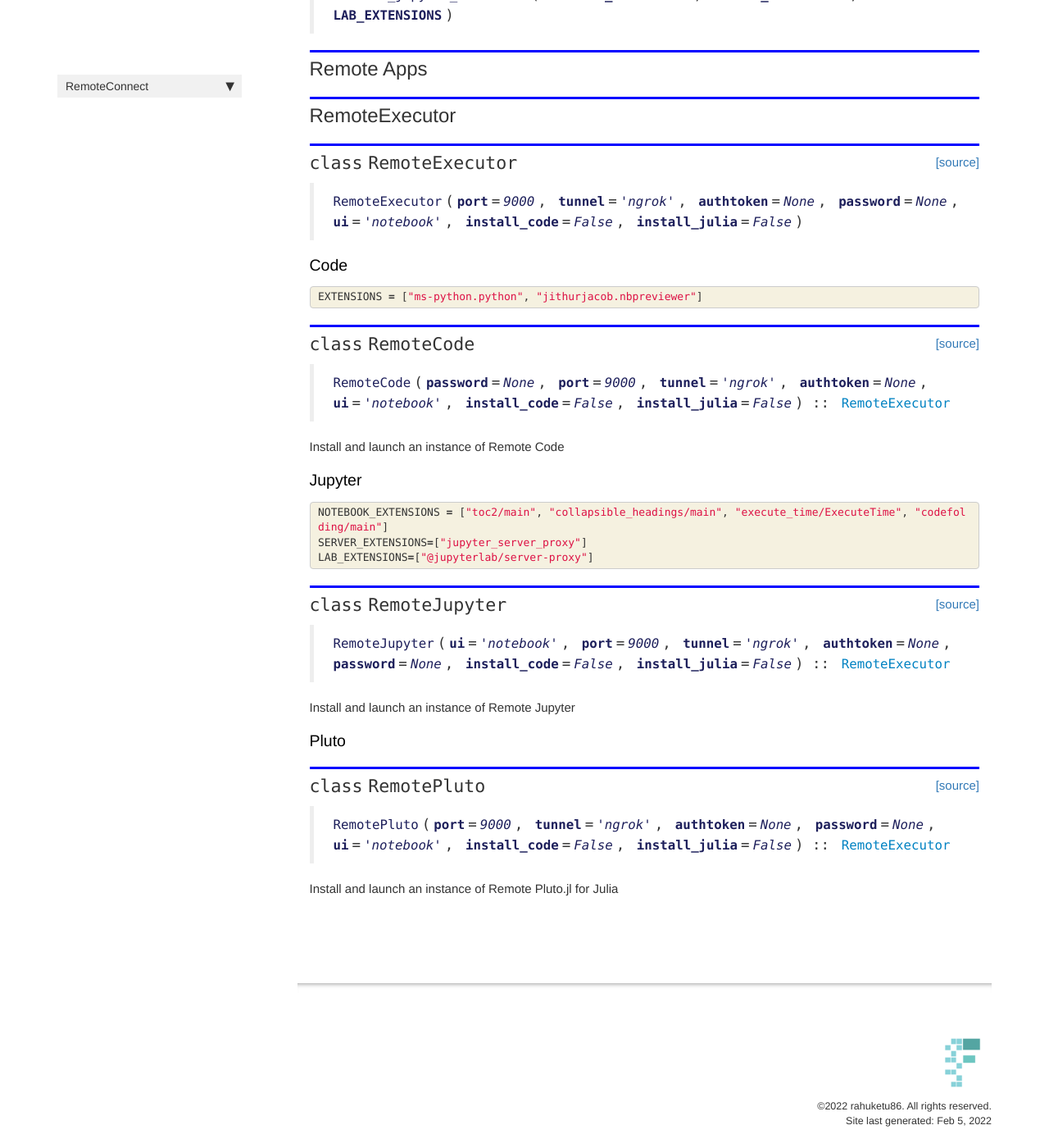
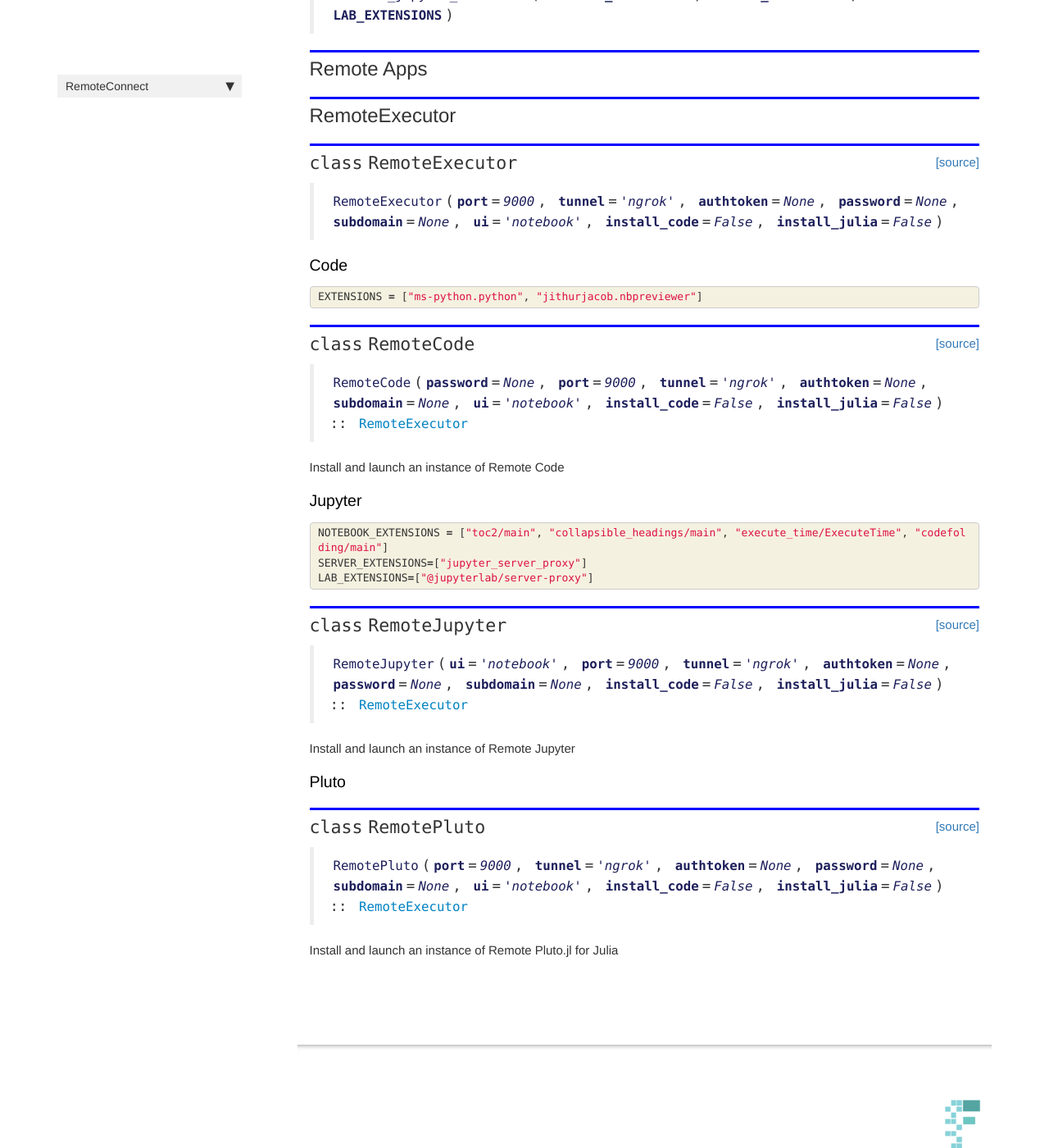
Before and after one commit to Rahuketu86/RemoteConnect, a Jekyll site: the page built from docs/core.html, in a window 1280 px wide and 1400 px high, scrolled down 1921 px. Shown: the whole window at 82% size. Built offline with Jekyll 4.4.1, drawn with Linux system fonts in a browser that asks for light colours; nearby versions of some CDN libraries; comment, search, counter and statistics services are not loaded.

Commit message:
Added a subdomain command

```diff
--- a/RemoteConnect/cli.py
+++ b/RemoteConnect/cli.py
@@ -24,6 +24,7 @@ def start_jupyter(port:Param("Port to Start Jupyter", type=int)=9000,
                   ui:Param("Interface to start", type=str)='notebook',
                   tunnel:Param("Tunel Type", type=str)='ngrok',
                   authtoken:Param("Tunnel Authtoken for ngrok", type=str)=None,
+                  subdomain:Param("Add a subdomain only for localtunnel", type=str)=None,
                   install_code:Param("Flag to install code", type=bool)=False,
                   install_julia:Param("Flag to install code", type=bool)=False,
                   ):
@@ -35,6 +36,7 @@ def start_jupyter(port:Param("Port to Start Jupyter", type=int)=9000,
                            ui=ui,
                            tunnel=tunnel,
                            authtoken=authtoken,
+                           subdomain=subdomain,
                            install_code=install_code,
                            install_julia=install_julia
                           )
--- a/docs/cli.html
+++ b/docs/cli.html
@@ -91,7 +91,7 @@ nb_path: "nbs/01_cli.ipynb"
 
 
 <div class="output_markdown rendered_html output_subarea ">
-<h4 id="start_jupyter" class="doc_header"><code>start_jupyter</code><a href="https://github.com/rahuketu86/RemoteConnect/tree/master/RemoteConnect/cli.py#L22" class="source_link" style="float:right">[source]</a></h4><blockquote><p><code>start_jupyter</code>(<strong><code>port</code></strong>:"Port to Start Jupyter"=<em><code>9000</code></em>, <strong><code>ui</code></strong>:"Interface to start"=<em><code>'notebook'</code></em>, <strong><code>tunnel</code></strong>:"Tunel Type"=<em><code>'ngrok'</code></em>, <strong><code>authtoken</code></strong>:"Tunnel Authtoken for ngrok"=<em><code>None</code></em>, <strong><code>install_code</code></strong>:"Flag to install code"=<em><code>False</code></em>, <strong><code>install_julia</code></strong>:"Flag to install code"=<em><code>False</code></em>)</p>
+<h4 id="start_jupyter" class="doc_header"><code>start_jupyter</code><a href="https://github.com/rahuketu86/RemoteConnect/tree/master/RemoteConnect/cli.py#L22" class="source_link" style="float:right">[source]</a></h4><blockquote><p><code>start_jupyter</code>(<strong><code>port</code></strong>:"Port to Start Jupyter"=<em><code>9000</code></em>, <strong><code>ui</code></strong>:"Interface to start"=<em><code>'notebook'</code></em>, <strong><code>tunnel</code></strong>:"Tunel Type"=<em><code>'ngrok'</code></em>, <strong><code>authtoken</code></strong>:"Tunnel Authtoken for ngrok"=<em><code>None</code></em>, <strong><code>subdomain</code></strong>:"Add a subdomain only for localtunnel"=<em><code>None</code></em>, <strong><code>install_code</code></strong>:"Flag to install code"=<em><code>False</code></em>, <strong><code>install_julia</code></strong>:"Flag to install code"=<em><code>False</code></em>)</p>
 </blockquote>
 <p>Starts Jupyter</p>
 
@@ -146,7 +146,7 @@ nb_path: "nbs/01_cli.ipynb"
 
 
 <div class="output_markdown rendered_html output_subarea ">
-<h4 id="start_pluto" class="doc_header"><code>start_pluto</code><a href="https://github.com/rahuketu86/RemoteConnect/tree/master/RemoteConnect/cli.py#L44" class="source_link" style="float:right">[source]</a></h4><blockquote><p><code>start_pluto</code>(<strong><code>port</code></strong>:"Port to Start Jupyter"=<em><code>9000</code></em>, <strong><code>tunnel</code></strong>:"Tunel Type"=<em><code>'ngrok'</code></em>, <strong><code>authtoken</code></strong>:"Tunnel Authtoken for ngrok"=<em><code>None</code></em>)</p>
+<h4 id="start_pluto" class="doc_header"><code>start_pluto</code><a href="https://github.com/rahuketu86/RemoteConnect/tree/master/RemoteConnect/cli.py#L46" class="source_link" style="float:right">[source]</a></h4><blockquote><p><code>start_pluto</code>(<strong><code>port</code></strong>:"Port to Start Jupyter"=<em><code>9000</code></em>, <strong><code>tunnel</code></strong>:"Tunel Type"=<em><code>'ngrok'</code></em>, <strong><code>authtoken</code></strong>:"Tunnel Authtoken for ngrok"=<em><code>None</code></em>)</p>
 </blockquote>
 <p>Starts Pluto.jl reactive notebook</p>
 
--- a/docs/core.html
+++ b/docs/core.html
@@ -133,7 +133,7 @@ nb_path: "nbs/00_core.ipynb"
 
 
 <div class="output_markdown rendered_html output_subarea ">
-<h4 id="connect_to_localtunel" class="doc_header"><code>connect_to_localtunel</code><a href="https://github.com/rahuketu86/RemoteConnect/tree/master/RemoteConnect/core.py#L42" class="source_link" style="float:right">[source]</a></h4><blockquote><p><code>connect_to_localtunel</code>(<strong><code>port</code></strong>)</p>
+<h4 id="connect_to_localtunel" class="doc_header"><code>connect_to_localtunel</code><a href="https://github.com/rahuketu86/RemoteConnect/tree/master/RemoteConnect/core.py#L42" class="source_link" style="float:right">[source]</a></h4><blockquote><p><code>connect_to_localtunel</code>(<strong><code>port</code></strong>, <strong><code>subdomain</code></strong>=<em><code>None</code></em>)</p>
 </blockquote>
 
 </div>
@@ -181,7 +181,7 @@ nb_path: "nbs/00_core.ipynb"
 
 
 <div class="output_markdown rendered_html output_subarea ">
-<h4 id="connect_to_ngrok" class="doc_header"><code>connect_to_ngrok</code><a href="https://github.com/rahuketu86/RemoteConnect/tree/master/RemoteConnect/core.py#L71" class="source_link" style="float:right">[source]</a></h4><blockquote><p><code>connect_to_ngrok</code>(<strong><code>port</code></strong>, <strong><code>authtoken</code></strong>=<em><code>None</code></em>)</p>
+<h4 id="connect_to_ngrok" class="doc_header"><code>connect_to_ngrok</code><a href="https://github.com/rahuketu86/RemoteConnect/tree/master/RemoteConnect/core.py#L74" class="source_link" style="float:right">[source]</a></h4><blockquote><p><code>connect_to_ngrok</code>(<strong><code>port</code></strong>, <strong><code>authtoken</code></strong>=<em><code>None</code></em>)</p>
 </blockquote>
 
 </div>
@@ -212,7 +212,7 @@ nb_path: "nbs/00_core.ipynb"
 
 
 <div class="output_markdown rendered_html output_subarea ">
-<h4 id="execute_cmd" class="doc_header"><code>execute_cmd</code><a href="https://github.com/rahuketu86/RemoteConnect/tree/master/RemoteConnect/core.py#L91" class="source_link" style="float:right">[source]</a></h4><blockquote><p><code>execute_cmd</code>(<strong><code>cmd</code></strong>, <strong><code>show_cmd</code></strong>=<em><code>None</code></em>, <strong><code>verbose</code></strong>=<em><code>True</code></em>)</p>
+<h4 id="execute_cmd" class="doc_header"><code>execute_cmd</code><a href="https://github.com/rahuketu86/RemoteConnect/tree/master/RemoteConnect/core.py#L94" class="source_link" style="float:right">[source]</a></h4><blockquote><p><code>execute_cmd</code>(<strong><code>cmd</code></strong>, <strong><code>show_cmd</code></strong>=<em><code>None</code></em>, <strong><code>verbose</code></strong>=<em><code>True</code></em>)</p>
 </blockquote>
 
 </div>
@@ -243,7 +243,7 @@ nb_path: "nbs/00_core.ipynb"
 
 
 <div class="output_markdown rendered_html output_subarea ">
-<h4 id="mount_drive" class="doc_header"><code>mount_drive</code><a href="https://github.com/rahuketu86/RemoteConnect/tree/master/RemoteConnect/core.py#L105" class="source_link" style="float:right">[source]</a></h4><blockquote><p><code>mount_drive</code>()</p>
+<h4 id="mount_drive" class="doc_header"><code>mount_drive</code><a href="https://github.com/rahuketu86/RemoteConnect/tree/master/RemoteConnect/core.py#L108" class="source_link" style="float:right">[source]</a></h4><blockquote><p><code>mount_drive</code>()</p>
 </blockquote>
 
 </div>
@@ -286,7 +286,7 @@ nb_path: "nbs/00_core.ipynb"
 
 
 <div class="output_markdown rendered_html output_subarea ">
-<h4 id="setup_vscode" class="doc_header"><code>setup_vscode</code><a href="https://github.com/rahuketu86/RemoteConnect/tree/master/RemoteConnect/core.py#L111" class="source_link" style="float:right">[source]</a></h4><blockquote><p><code>setup_vscode</code>()</p>
+<h4 id="setup_vscode" class="doc_header"><code>setup_vscode</code><a href="https://github.com/rahuketu86/RemoteConnect/tree/master/RemoteConnect/core.py#L114" class="source_link" style="float:right">[source]</a></h4><blockquote><p><code>setup_vscode</code>()</p>
 </blockquote>
 
 </div>
@@ -323,7 +323,7 @@ nb_path: "nbs/00_core.ipynb"
 
 
 <div class="output_markdown rendered_html output_subarea ">
-<h4 id="setup_julia" class="doc_header"><code>setup_julia</code><a href="https://github.com/rahuketu86/RemoteConnect/tree/master/RemoteConnect/core.py#L121" class="source_link" style="float:right">[source]</a></h4><blockquote><p><code>setup_julia</code>()</p>
+<h4 id="setup_julia" class="doc_header"><code>setup_julia</code><a href="https://github.com/rahuketu86/RemoteConnect/tree/master/RemoteConnect/core.py#L124" class="source_link" style="float:right">[source]</a></h4><blockquote><p><code>setup_julia</code>()</p>
 </blockquote>
 
 </div>
@@ -354,7 +354,7 @@ nb_path: "nbs/00_core.ipynb"
 
 
 <div class="output_markdown rendered_html output_subarea ">
-<h4 id="install_jupyter_extension" class="doc_header"><code>install_jupyter_extension</code><a href="https://github.com/rahuketu86/RemoteConnect/tree/master/RemoteConnect/core.py#L134" class="source_link" style="float:right">[source]</a></h4><blockquote><p><code>install_jupyter_extension</code>(<strong><code>NOTEBOOK_EXTENSIONS</code></strong>, <strong><code>SERVER_EXTENSIONS</code></strong>, <strong><code>LAB_EXTENSIONS</code></strong>)</p>
+<h4 id="install_jupyter_extension" class="doc_header"><code>install_jupyter_extension</code><a href="https://github.com/rahuketu86/RemoteConnect/tree/master/RemoteConnect/core.py#L137" class="source_link" style="float:right">[source]</a></h4><blockquote><p><code>install_jupyter_extension</code>(<strong><code>NOTEBOOK_EXTENSIONS</code></strong>, <strong><code>SERVER_EXTENSIONS</code></strong>, <strong><code>LAB_EXTENSIONS</code></strong>)</p>
 </blockquote>
 
 </div>
@@ -397,7 +397,7 @@ nb_path: "nbs/00_core.ipynb"
 
 
 <div class="output_markdown rendered_html output_subarea ">
-<h2 id="RemoteExecutor" class="doc_header"><code>class</code> <code>RemoteExecutor</code><a href="https://github.com/rahuketu86/RemoteConnect/tree/master/RemoteConnect/core.py#L148" class="source_link" style="float:right">[source]</a></h2><blockquote><p><code>RemoteExecutor</code>(<strong><code>port</code></strong>=<em><code>9000</code></em>, <strong><code>tunnel</code></strong>=<em><code>'ngrok'</code></em>, <strong><code>authtoken</code></strong>=<em><code>None</code></em>, <strong><code>password</code></strong>=<em><code>None</code></em>, <strong><code>ui</code></strong>=<em><code>'notebook'</code></em>, <strong><code>install_code</code></strong>=<em><code>False</code></em>, <strong><code>install_julia</code></strong>=<em><code>False</code></em>)</p>
+<h2 id="RemoteExecutor" class="doc_header"><code>class</code> <code>RemoteExecutor</code><a href="https://github.com/rahuketu86/RemoteConnect/tree/master/RemoteConnect/core.py#L151" class="source_link" style="float:right">[source]</a></h2><blockquote><p><code>RemoteExecutor</code>(<strong><code>port</code></strong>=<em><code>9000</code></em>, <strong><code>tunnel</code></strong>=<em><code>'ngrok'</code></em>, <strong><code>authtoken</code></strong>=<em><code>None</code></em>, <strong><code>password</code></strong>=<em><code>None</code></em>, <strong><code>subdomain</code></strong>=<em><code>None</code></em>, <strong><code>ui</code></strong>=<em><code>'notebook'</code></em>, <strong><code>install_code</code></strong>=<em><code>False</code></em>, <strong><code>install_julia</code></strong>=<em><code>False</code></em>)</p>
 </blockquote>
 
 </div>
@@ -451,7 +451,7 @@ nb_path: "nbs/00_core.ipynb"
 
 
 <div class="output_markdown rendered_html output_subarea ">
-<h2 id="RemoteCode" class="doc_header"><code>class</code> <code>RemoteCode</code><a href="https://github.com/rahuketu86/RemoteConnect/tree/master/RemoteConnect/core.py#L201" class="source_link" style="float:right">[source]</a></h2><blockquote><p><code>RemoteCode</code>(<strong><code>password</code></strong>=<em><code>None</code></em>, <strong><code>port</code></strong>=<em><code>9000</code></em>, <strong><code>tunnel</code></strong>=<em><code>'ngrok'</code></em>, <strong><code>authtoken</code></strong>=<em><code>None</code></em>, <strong><code>ui</code></strong>=<em><code>'notebook'</code></em>, <strong><code>install_code</code></strong>=<em><code>False</code></em>, <strong><code>install_julia</code></strong>=<em><code>False</code></em>) :: <a href="/core.html#RemoteExecutor"><code>RemoteExecutor</code></a></p>
+<h2 id="RemoteCode" class="doc_header"><code>class</code> <code>RemoteCode</code><a href="https://github.com/rahuketu86/RemoteConnect/tree/master/RemoteConnect/core.py#L205" class="source_link" style="float:right">[source]</a></h2><blockquote><p><code>RemoteCode</code>(<strong><code>password</code></strong>=<em><code>None</code></em>, <strong><code>port</code></strong>=<em><code>9000</code></em>, <strong><code>tunnel</code></strong>=<em><code>'ngrok'</code></em>, <strong><code>authtoken</code></strong>=<em><code>None</code></em>, <strong><code>subdomain</code></strong>=<em><code>None</code></em>, <strong><code>ui</code></strong>=<em><code>'notebook'</code></em>, <strong><code>install_code</code></strong>=<em><code>False</code></em>, <strong><code>install_julia</code></strong>=<em><code>False</code></em>) :: <a href="/core.html#RemoteExecutor"><code>RemoteExecutor</code></a></p>
 </blockquote>
 <p>Install and launch an instance of Remote Code</p>
 
@@ -508,7 +508,7 @@ nb_path: "nbs/00_core.ipynb"
 
 
 <div class="output_markdown rendered_html output_subarea ">
-<h2 id="RemoteJupyter" class="doc_header"><code>class</code> <code>RemoteJupyter</code><a href="https://github.com/rahuketu86/RemoteConnect/tree/master/RemoteConnect/core.py#L231" class="source_link" style="float:right">[source]</a></h2><blockquote><p><code>RemoteJupyter</code>(<strong><code>ui</code></strong>=<em><code>'notebook'</code></em>, <strong><code>port</code></strong>=<em><code>9000</code></em>, <strong><code>tunnel</code></strong>=<em><code>'ngrok'</code></em>, <strong><code>authtoken</code></strong>=<em><code>None</code></em>, <strong><code>password</code></strong>=<em><code>None</code></em>, <strong><code>install_code</code></strong>=<em><code>False</code></em>, <strong><code>install_julia</code></strong>=<em><code>False</code></em>) :: <a href="/core.html#RemoteExecutor"><code>RemoteExecutor</code></a></p>
+<h2 id="RemoteJupyter" class="doc_header"><code>class</code> <code>RemoteJupyter</code><a href="https://github.com/rahuketu86/RemoteConnect/tree/master/RemoteConnect/core.py#L235" class="source_link" style="float:right">[source]</a></h2><blockquote><p><code>RemoteJupyter</code>(<strong><code>ui</code></strong>=<em><code>'notebook'</code></em>, <strong><code>port</code></strong>=<em><code>9000</code></em>, <strong><code>tunnel</code></strong>=<em><code>'ngrok'</code></em>, <strong><code>authtoken</code></strong>=<em><code>None</code></em>, <strong><code>password</code></strong>=<em><code>None</code></em>, <strong><code>subdomain</code></strong>=<em><code>None</code></em>, <strong><code>install_code</code></strong>=<em><code>False</code></em>, <strong><code>install_julia</code></strong>=<em><code>False</code></em>) :: <a href="/core.html#RemoteExecutor"><code>RemoteExecutor</code></a></p>
 </blockquote>
 <p>Install and launch an instance of Remote Jupyter</p>
 
@@ -546,7 +546,7 @@ nb_path: "nbs/00_core.ipynb"
 
 
 <div class="output_markdown rendered_html output_subarea ">
-<h2 id="RemotePluto" class="doc_header"><code>class</code> <code>RemotePluto</code><a href="https://github.com/rahuketu86/RemoteConnect/tree/master/RemoteConnect/core.py#L278" class="source_link" style="float:right">[source]</a></h2><blockquote><p><code>RemotePluto</code>(<strong><code>port</code></strong>=<em><code>9000</code></em>, <strong><code>tunnel</code></strong>=<em><code>'ngrok'</code></em>, <strong><code>authtoken</code></strong>=<em><code>None</code></em>, <strong><code>password</code></strong>=<em><code>None</code></em>, <strong><code>ui</code></strong>=<em><code>'notebook'</code></em>, <strong><code>install_code</code></strong>=<em><code>False</code></em>, <strong><code>install_julia</code></strong>=<em><code>False</code></em>) :: <a href="/core.html#RemoteExecutor"><code>RemoteExecutor</code></a></p>
+<h2 id="RemotePluto" class="doc_header"><code>class</code> <code>RemotePluto</code><a href="https://github.com/rahuketu86/RemoteConnect/tree/master/RemoteConnect/core.py#L282" class="source_link" style="float:right">[source]</a></h2><blockquote><p><code>RemotePluto</code>(<strong><code>port</code></strong>=<em><code>9000</code></em>, <strong><code>tunnel</code></strong>=<em><code>'ngrok'</code></em>, <strong><code>authtoken</code></strong>=<em><code>None</code></em>, <strong><code>password</code></strong>=<em><code>None</code></em>, <strong><code>subdomain</code></strong>=<em><code>None</code></em>, <strong><code>ui</code></strong>=<em><code>'notebook'</code></em>, <strong><code>install_code</code></strong>=<em><code>False</code></em>, <strong><code>install_julia</code></strong>=<em><code>False</code></em>) :: <a href="/core.html#RemoteExecutor"><code>RemoteExecutor</code></a></p>
 </blockquote>
 <p>Install and launch an instance of Remote Pluto.jl for Julia</p>
 
```
Also changed, not shown: RemoteConnect/core.py (+9 -5 lines), 2 other files.
